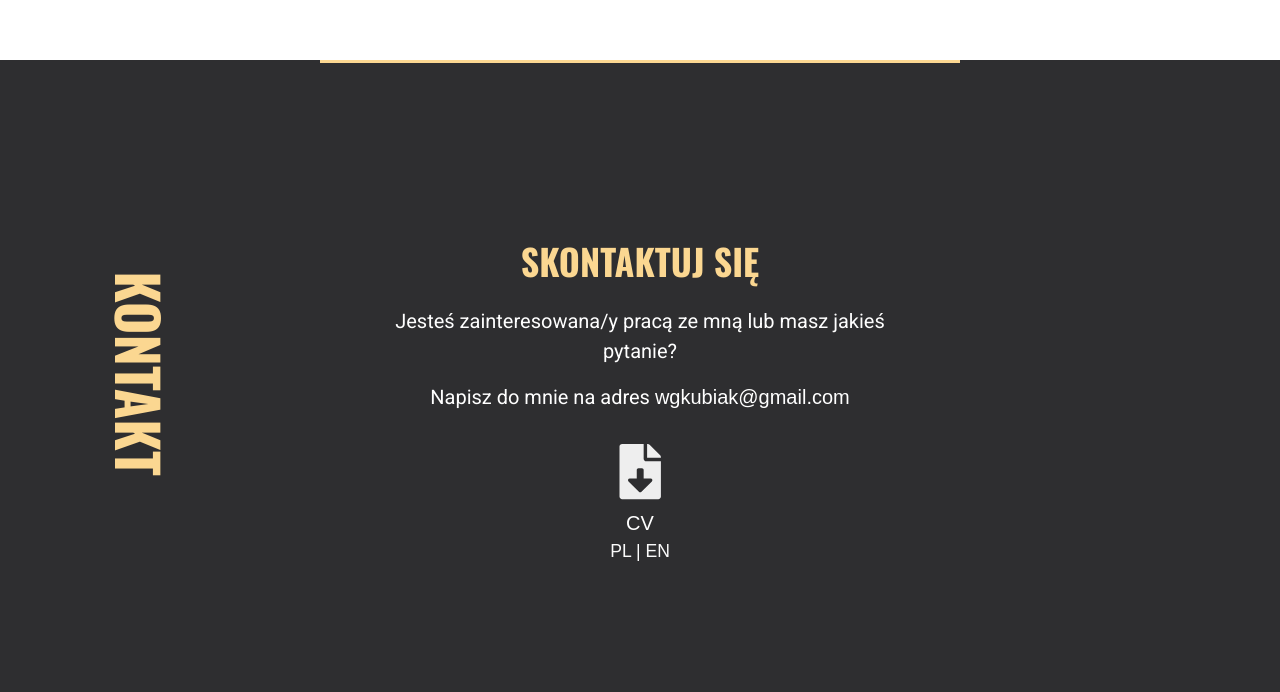
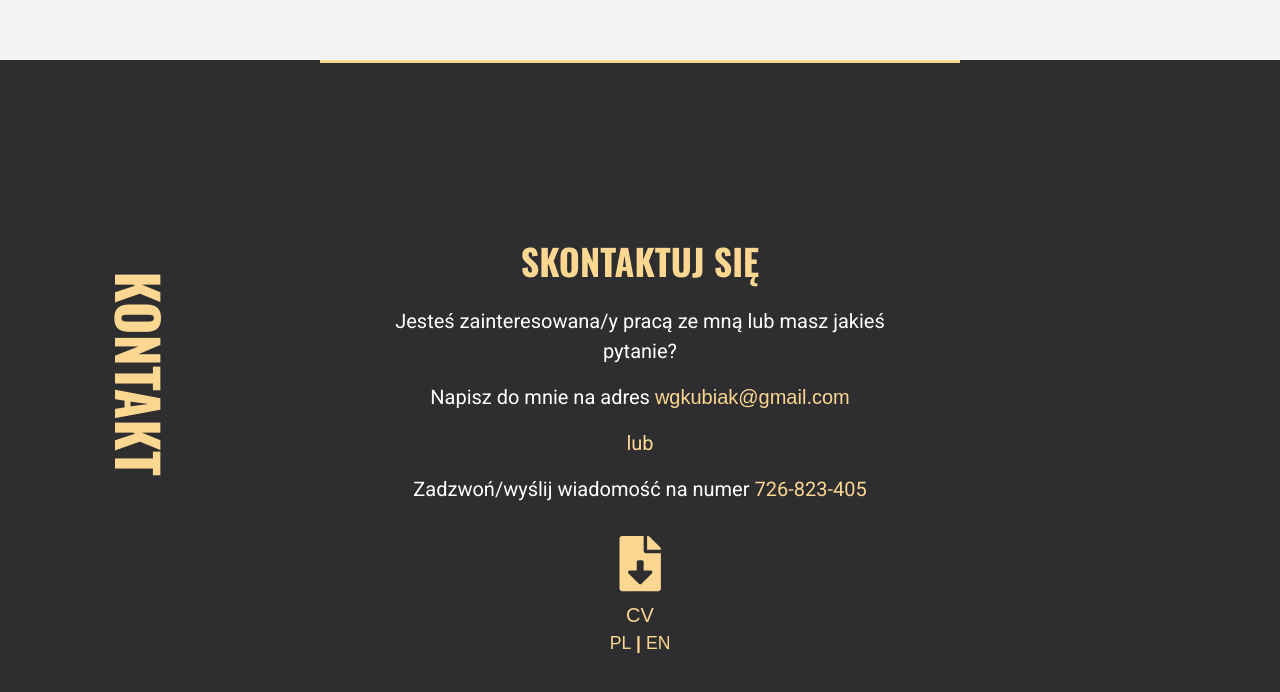
Before and after one commit to wojciechkubiak/my-site, a React (Create React App) app: page / in a window 1280 px wide. Shown: the part 2372-3064 px from the top of the page. Built offline with nearby package versions, Linux system fonts and the light colour scheme.

Commit message:
Contact update

```diff
--- a/src/components/Contact/Contact.css
+++ b/src/components/Contact/Contact.css
@@ -149,7 +149,6 @@
   }
 
   .MailContainer {
-    color: #ffffff;
     transition: 500ms;
     font-family: 'Roboto', sans-serif;
     font-weight: 700;
@@ -168,7 +167,6 @@
     height: 15vw;
     width: 15vw;
     padding-bottom: 0.5em;
-    color: #fbd791
   }
 
   .ResumeLinks > span > a {
--- a/src/components/Contact/Contact.js
+++ b/src/components/Contact/Contact.js
@@ -39,27 +39,33 @@ const Contact = props => {
           <p>{props.t("contact.firstLine", { framework: "react-i18next" })}</p>
           <p>
             {props.t("contact.contactMe", { framework: "react-i18next" })}{" "}
-            <a href="mailto:wgkubiak@gmail.com" className="MailContainer">
+            <a href="mailto:wgkubiak@gmail.com" className="MailContainer" style={{color: "#fbd791"}}>
               wgkubiak@gmail.com
             </a>
           </p>
+          <p style={{color: "#fbd791"}}>{props.t("contact.or", { framework: "react-i18next" })}</p>
+          <p>
+            {props.t("contact.phone", { framework: "react-i18next" })}{" "}
+            <span style={{color: "#fbd791"}}>726-823-405</span>
+          </p>
+
           <figure className="ResumeContainer">
-            <FaFileDownload className="DownloadIcon"></FaFileDownload>
+            <FaFileDownload style={{color: "#fbd791"}} className="DownloadIcon"></FaFileDownload>
             <figcaption
               className="ResumeDownloadText"
-              style={{ color: "#ffffff", fontWeight: 500 }}
+              style={{ color: "#fbd791", fontWeight: 500 }}
             >
               {props.t("download.cv", { framework: "react-i18next" })}
             </figcaption>
             <figcaption className="ResumeLinks">
               <span>
-                <a href={ResumePL} download="WojciechKubiakCV_PL.pdf">
+                <a href={ResumePL} style={{color: "#fbd791"}} download="WojciechKubiakCV_PL.pdf">
                   PL
                 </a>
               </span>
-              <strong style={{ color: "#ffffff", fontWeight: 500 }}> | </strong>
+              <strong style={{ color: "#fbd791" }}> | </strong>
               <span>
-                <a href={ResumeEN} download="WojciechKubiakCV_EN.pdf">
+                <a href={ResumeEN} style={{color: "#fbd791"}} download="WojciechKubiakCV_EN.pdf">
                   EN
                 </a>
               </span>
--- a/src/components/LandingPage/LandingPage.js
+++ b/src/components/LandingPage/LandingPage.js
@@ -76,7 +76,7 @@ const LandingPage = props => {
       display: "block"
     });
     t1.to(arrowItem, {
-      y: -80,
+      y: -90,
       yoyo: true,
       repeat: -1,
       ease: "power1.inOut",
--- a/src/components/Skills/Skills.css
+++ b/src/components/Skills/Skills.css
@@ -1,7 +1,7 @@
 #skills {
   position: relative;
   height: 101vh;
-  background-color: #ffffff;
+  background-color: #f3f3f3;
 }
 
 #skills > h1 {
--- a/src/translations/en/common.json
+++ b/src/translations/en/common.json
@@ -30,7 +30,7 @@
         "firstLine": "Are you interested in working with me or just have a question?",
         "contactMe": "Email me at",
         "or": "or",
-        "phone": "Send me a message at"
+        "phone": "Call/send me a message at"
     },
     "footer": {
         "text": "Created by"
--- a/src/translations/pl/common.json
+++ b/src/translations/pl/common.json
@@ -30,7 +30,7 @@
         "firstLine": "Jesteś zainteresowana/y pracą ze mną lub masz jakieś pytanie?",
         "contactMe": "Napisz do mnie na adres",
         "or": "lub",
-        "phone": "Wyślij wiadomość na numer"
+        "phone": "Zadzwoń/wyślij wiadomość na numer"
     },
     "footer": {
         "text": "Strona stworzona przez"
```
